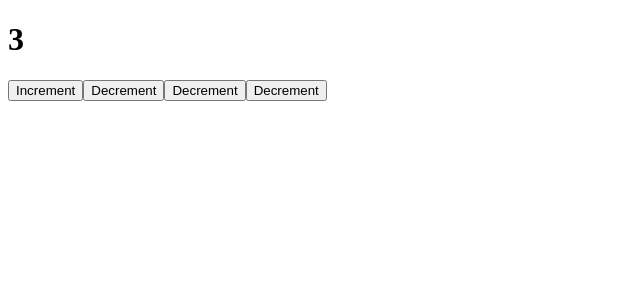
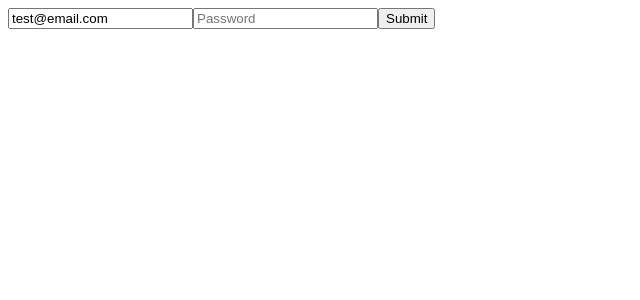
Before and after one commit to strlghf/cosden, a React (Vite) app: page / in a window 1280 px wide. Shown: the top 300 px of the page, without its empty margins (0-640 px from the left). Built offline with nearby package versions, Linux system fonts and the light colour scheme.

Commit message:
hookForm

```diff
--- a/src/App.tsx
+++ b/src/App.tsx
@@ -1,9 +1,9 @@
 import './App.css'
-import { Zustando } from './zustand'
+import { HookForm } from './hookForm/HookForm'
 function App() {
   return (
     <>
-      <Zustando />
+      <HookForm />
     </>
   )
 }
--- /dev/null
+++ b/src/hookForm/HookForm.tsx
@@ -0,0 +1,44 @@
+import { useForm, type SubmitHandler } from "react-hook-form"
+import { schema, type FormFields } from "./formSchema";
+import { zodResolver } from "@hookform/resolvers/zod";
+
+export function HookForm () {
+  const { register, handleSubmit, setError, formState: { errors, isSubmitting } } = useForm<FormFields>({
+    defaultValues: {
+      email: "test@email.com"
+    },
+    resolver: zodResolver(schema)
+  });
+
+  const onSubmit: SubmitHandler<FormFields> = async(data) => {
+    try {
+      await new Promise(resolve => setTimeout(resolve, 1000));
+    } catch (error) {
+      setError("email", {
+        message: "This email is already taken"
+      });
+      console.log(error)
+    }
+  }
+
+  return (
+    <form className="tutorial gap-2" onSubmit={handleSubmit(onSubmit)}>
+      <input
+        {...register("email")}
+        type="text"
+        placeholder="Email"
+      />
+      {errors.email && <div className="text-red-500">{errors.email.message}</div>}
+      <input
+        {...register("password")}
+        type="password"
+        placeholder="Password"
+      />
+      {errors.password && <div className="text-red-500">{errors.password.message}</div>}
+      <button disabled={isSubmitting} type="submit">
+        {isSubmitting ? "Loading..." : "Submit"}
+      </button>
+      {errors.root && <div className="text-red-500">{errors.root.message}</div>}
+    </form>
+  )
+}
--- /dev/null
+++ b/src/hookForm/formSchema.ts
@@ -0,0 +1,8 @@
+import { z } from "zod";
+
+export const schema = z.object({
+  email: z.string().email(),
+  password: z.string().min(8)
+})
+
+export type FormFields = z.infer<typeof schema>
```
Also changed, not shown: package.json (+23 -20 lines), 1 other file (tests, documents, lock files or other folders).
